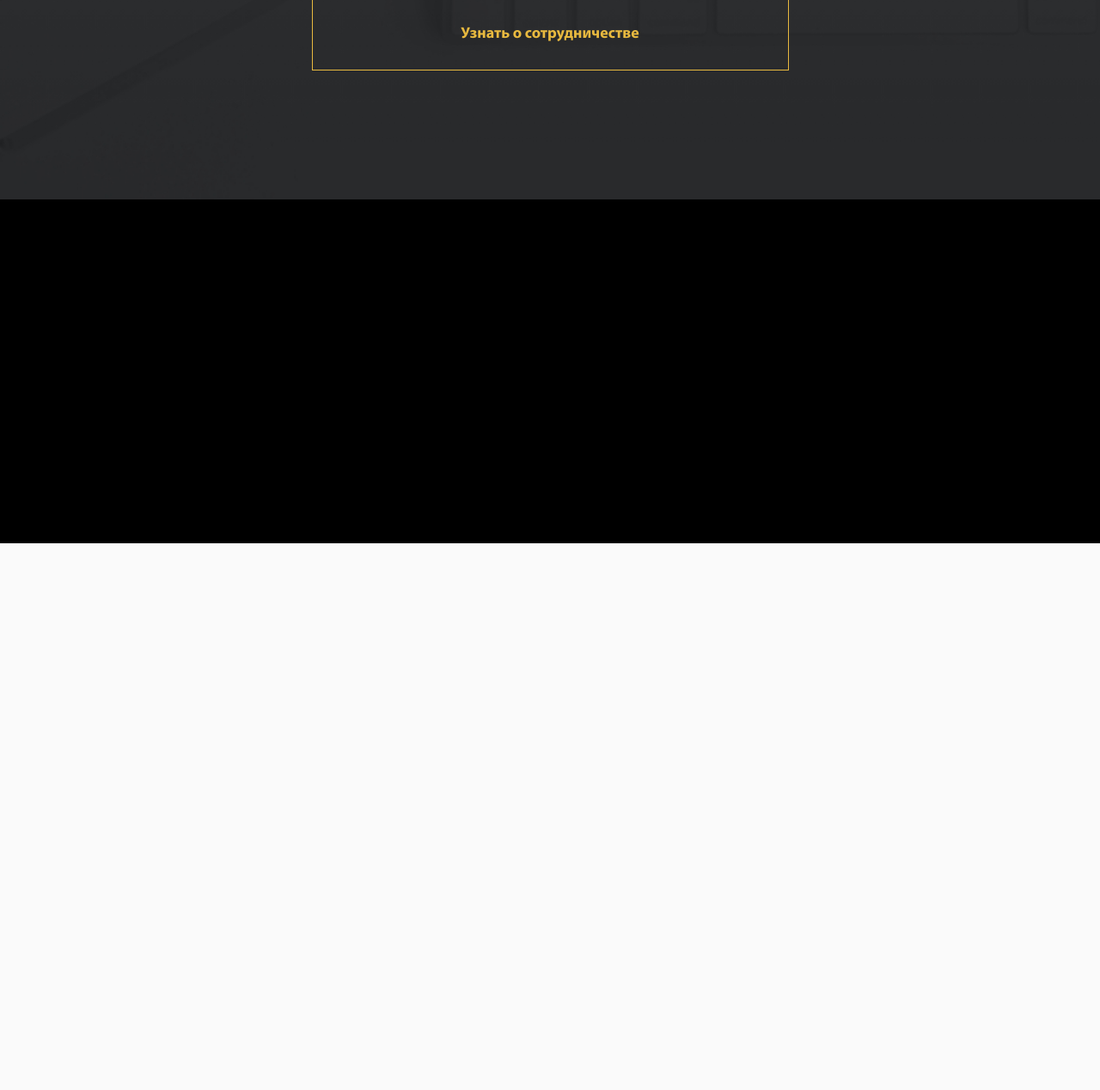
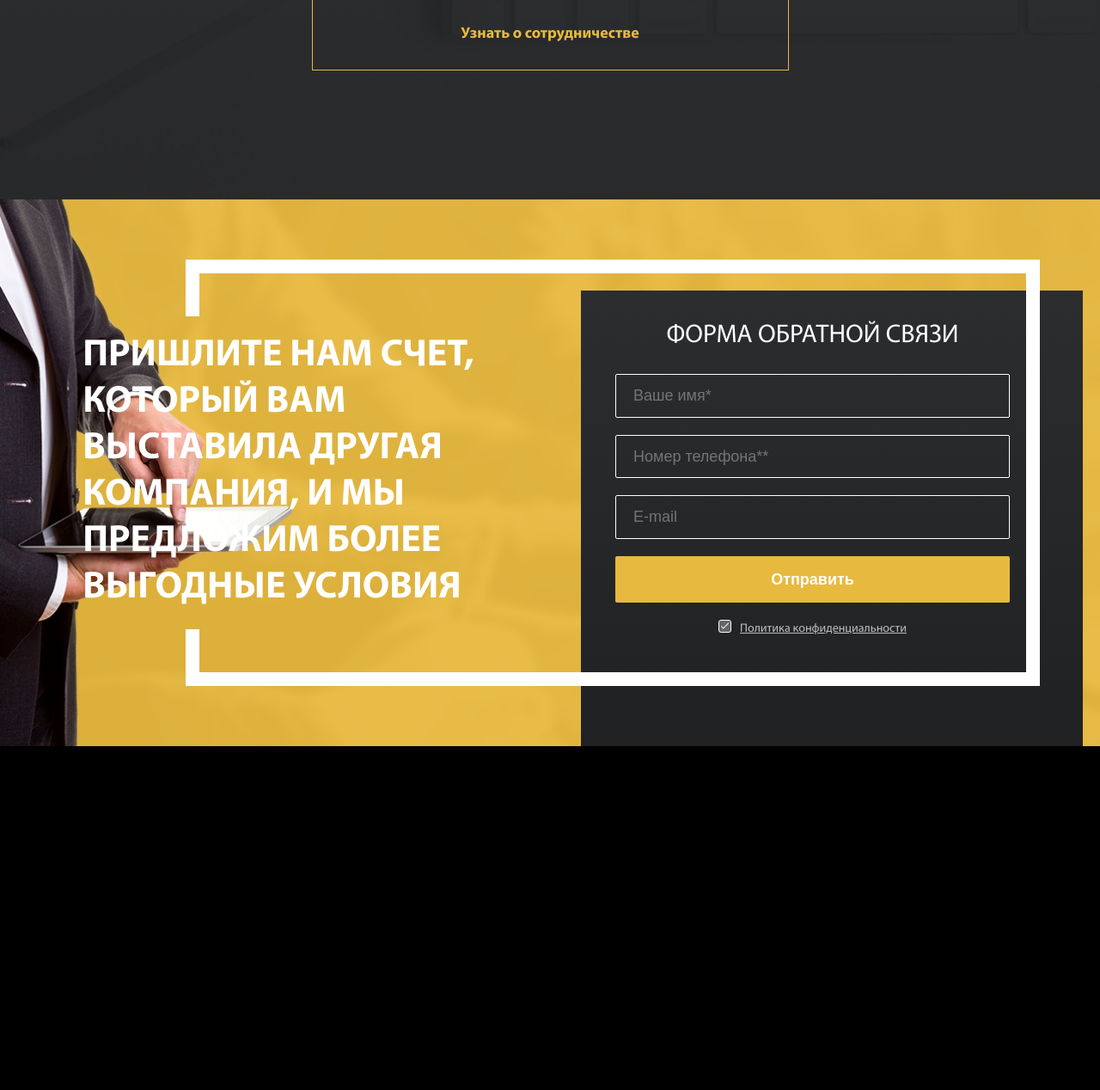
Before and after one commit to Ozimnadius/gk-akademi.io, a PHP site: page / in a window 1280 px wide. Shown: the part 4825-6093 px from the top of the page at 86% size. Before the commit the page ends 5457 px from the top, so only its background shows below. Run offline with PHP 8.4, Linux system fonts and the light colour scheme.

Commit message:
section Feed

```diff
--- a/css/main.css
+++ b/css/main.css
@@ -921,6 +921,207 @@ img {
   line-height: 1.27273;
 }
 
+/*-----------------SECTION-FEED--------------------*/
+.feed {
+  background-image: url(../images/bg/bg-feed.jpg);
+  background-repeat: no-repeat;
+  background-size: cover;
+  background-position: 0 0;
+  padding: 70px 0 0 0;
+}
+
+.feed__title {
+  -webkit-box-sizing: border-box;
+  box-sizing: border-box;
+  margin-left: 15px;
+  margin-right: 15px;
+  word-wrap: break-word;
+  width: calc(87.5% - 30px);
+  margin-left: calc(12.5% + 15px);
+  border: 16px solid #ffffff;
+  border-left: none;
+  margin-bottom: 70px;
+  position: relative;
+  z-index: 20;
+  pointer-events: none;
+}
+
+.feed__title-text {
+  color: #ffffff;
+  line-height: 1.22727;
+  text-transform: uppercase;
+}
+
+.feed__title-text:before {
+  content: '';
+  display: block;
+  height: 50px;
+  width: 16px;
+  background: #ffffff;
+  margin-bottom: 20px;
+}
+
+.feed__title-text:after {
+  content: '';
+  display: block;
+  height: 50px;
+  width: 16px;
+  background: #ffffff;
+  margin-top: 20px;
+}
+
+.feed__title-relative {
+  position: relative;
+  left: -120px;
+}
+
+.feed .container {
+  position: relative;
+}
+
+.feed__form {
+  position: absolute;
+  right: -20px;
+  bottom: 0;
+}
+
+.form {
+  width: 584px;
+  background-image: -webkit-gradient(linear, left bottom, left top, from(#202123), to(#2b2d2f));
+  background-image: -webkit-linear-gradient(bottom, #202123 0%, #2b2d2f 100%);
+  background-image: -o-linear-gradient(bottom, #202123 0%, #2b2d2f 100%);
+  background-image: linear-gradient(to top, #202123 0%, #2b2d2f 100%);
+  padding: 30px 85px 125px 40px;
+}
+
+.form__title {
+  text-align: center;
+  color: #ffffff;
+  font-size: 30px;
+  text-transform: uppercase;
+  margin-bottom: 20px;
+}
+
+.form__fields {
+  margin-bottom: 20px;
+}
+
+.form__field {
+  margin-bottom: 20px;
+}
+
+.form__field:last-child {
+  margin-bottom: 0;
+}
+
+.form__input {
+  width: 100%;
+  border-radius: 2px;
+  border: 1px solid #ffffff;
+  background-color: transparent;
+  padding: 14px 20px;
+  outline: none;
+  color: #ffffff;
+}
+
+.form__submit {
+  margin-bottom: 20px;
+}
+
+.submit {
+  width: 100%;
+  height: 54px;
+  border-radius: 2px;
+  background-color: #e8b93f;
+  border: none;
+  outline: none;
+  color: #ffffff;
+  font-weight: 700;
+  -webkit-transition: .3s;
+  -o-transition: .3s;
+  transition: .3s;
+  cursor: pointer;
+}
+
+.submit:hover {
+  background-color: #ffffff;
+  color: #202123;
+}
+
+.accept {
+  width: 100%;
+  display: -webkit-box;
+  display: -ms-flexbox;
+  display: flex;
+  -webkit-box-pack: center;
+  -ms-flex-pack: center;
+  justify-content: center;
+}
+
+.accept__check {
+  display: none;
+}
+
+.accept__check:checked + .accept__wrapper .accept__fake:after {
+  display: block;
+}
+
+.accept__wrapper {
+  display: -webkit-box;
+  display: -ms-flexbox;
+  display: flex;
+  -webkit-box-align: start;
+  -ms-flex-align: start;
+  align-items: flex-start;
+}
+
+.accept__label {
+  margin-right: 10px;
+}
+
+.accept__fake {
+  width: 15px;
+  height: 15px;
+  border-radius: 3px;
+  border: 1px solid #ffffff;
+  background: rgba(255, 255, 255, 0.3);
+  display: -webkit-box;
+  display: -ms-flexbox;
+  display: flex;
+  -webkit-box-align: center;
+  -ms-flex-align: center;
+  align-items: center;
+  -webkit-box-pack: center;
+  -ms-flex-pack: center;
+  justify-content: center;
+  cursor: pointer;
+}
+
+.accept__fake:after {
+  display: none;
+  content: '';
+  width: 9px;
+  height: 4px;
+  margin-bottom: 4px;
+  border-bottom: 1px solid #ffffff;
+  border-left: 1px solid #ffffff;
+  -webkit-transform: rotate(-45deg);
+  -ms-transform: rotate(-45deg);
+  transform: rotate(-45deg);
+}
+
+.accept__link {
+  opacity: 0.7;
+  color: #ffffff;
+  font-size: 14px;
+  text-decoration: underline;
+}
+
+.disabled {
+  pointer-events: none;
+  opacity: .7;
+}
+
 /*------------------------SECTION-FOOTER---------------------*/
 .footer {
   height: 400px;
--- a/css/main.scss
+++ b/css/main.scss
@@ -37,6 +37,8 @@ $font-size: 18px;
 @import "sections/_advantages";
 /*-----------------SECTION-PERSPECTIVES--------------------*/
 @import "sections/_perspectives";
+/*-----------------SECTION-FEED--------------------*/
+@import "sections/_feed";
 /*------------------------SECTION-FOOTER---------------------*/
 @import "sections/_footer";
 
--- /dev/null
+++ b/css/sections/_feed.scss
@@ -0,0 +1,177 @@
+.feed {
+  background-image: url(../images/bg/bg-feed.jpg);
+  background-repeat: no-repeat;
+  background-size: cover;
+  background-position: 0 0;
+  padding: 70px 0 0 0;
+
+  &__title {
+    @include col;
+    @include size(21);
+    @include offset-left(3);
+    border: 16px solid $bg;
+    border-left: none;
+    margin-bottom: 70px;
+    position: relative;
+    z-index: 20;
+    pointer-events: none;
+
+    &-text {
+      color: $bg;
+      line-height: lh(44px, 54px);
+      text-transform: uppercase;
+
+      &:before {
+        content: '';
+        display: block;
+        height: 50px;
+        width: 16px;
+        background: $bg;
+        margin-bottom: 20px;
+      }
+      &:after {
+        content: '';
+        display: block;
+        height: 50px;
+        width: 16px;
+        background: $bg;
+        margin-top: 20px;
+      }
+    }
+
+    &-relative {
+      position: relative;
+      left: -120px;
+    }
+  }
+
+  .container {
+    position: relative;
+  }
+
+  &__form {
+    position: absolute;
+    right: -20px;
+    bottom: 0;
+  }
+}
+
+.form {
+  width: 584px;
+  background-image: linear-gradient(to top, $text 0%, #2b2d2f 100%);
+  padding: 30px 85px 125px 40px;
+
+  &__title {
+    text-align: center;
+    color: $bg;
+    font-size: 30px;
+    text-transform: uppercase;
+    margin-bottom: 20px;
+  }
+
+  &__fields {
+    margin-bottom: 20px;
+  }
+  &__field {
+    margin-bottom: 20px;
+    &:last-child {
+      margin-bottom: 0;
+    }
+  }
+
+  &__input {
+    width: 100%;
+    border-radius: 2px;
+    border: 1px solid $bg;
+    background-color: transparent;
+    padding: 14px 20px;
+    outline: none;
+    color: $bg;
+  }
+
+  &__submit {
+    margin-bottom: 20px;
+  }
+
+  &__accept {
+
+  }
+
+}
+
+.submit {
+  width: 100%;
+  height: 54px;
+  border-radius: 2px;
+  background-color: $yellow;
+  border: none;
+  outline: none;
+  color: $bg;
+  font-weight: 700;
+  transition: .3s;
+  cursor: pointer;
+
+  &:hover {
+    background-color: $bg;
+    color: $text;
+  }
+}
+
+.accept {
+  width: 100%;
+  display: flex;
+  justify-content: center;
+
+  &__check {
+    display: none;
+
+    &:checked + .accept__wrapper .accept__fake:after {
+      display: block;
+    }
+  }
+
+  &__wrapper {
+    display: flex;
+    align-items: flex-start;
+  }
+
+  &__label {
+    margin-right: 10px;
+  }
+  &__fake {
+    width: 15px;
+    height: 15px;
+    border-radius: 3px;
+    border: 1px solid $bg;
+    background: rgba($bg, .3);
+
+    display: flex;
+    align-items: center;
+    justify-content: center;
+    cursor: pointer;
+
+    &:after {
+      display: none;
+      content: '';
+
+      width: 9px;
+      height: 4px;
+      margin-bottom: 4px;
+      border-bottom: 1px solid $bg;
+      border-left: 1px solid $bg;
+      transform: rotate(-45deg);
+    }
+  }
+
+  &__link {
+    opacity: 0.7;
+    color: $bg;
+    font-size: 14px;
+    text-decoration: underline;
+  }
+}
+
+.disabled {
+  pointer-events: none;
+  opacity: .7;
+}
--- a/index.html
+++ b/index.html
@@ -458,15 +458,18 @@
                                     </div>
                                 </div>
                                 <div class="adv">
-                                   <svg class="adv__svg" xmlns="http://www.w3.org/2000/svg" viewBox="0 0 115.46 103.83">
+                                    <svg class="adv__svg" xmlns="http://www.w3.org/2000/svg"
+                                         viewBox="0 0 115.46 103.83">
                                         <path class="cls-1"
                                               d="M51,94.68l32.73-7.39v3.17L53.86,97.14a4.86,4.86,0,0,1-1.41-1.06C52.1,95.74,51.75,95,51,94.68Z"/>
                                         <path class="cls-1"
                                               d="M7.75,42.59,38,34.85c12,2.11,23.58,4.58,35.55,7,1.41.35,1.76,6.69-.35,9.5L70.05,53.5c1.76,0,3.87.35,5.63.35a12.86,12.86,0,0,1,0,10.21l-7.74,5.28,16.19,4.22v3.17l-48.57,9.5c-2.46,2.82-2.11,8.45.7,11.62l7.39-1.41a10.7,10.7,0,0,0,1.76,2.46L36.62,101c-1.41.35-1.76.35-3.52-.7C22.54,94,12.33,87.29,1.42,81,0,77.79-1,72.51,1.77,69l2.82-1.06-.35,1.76,41.53,8.8c2.46-1.76,2.11-9.5.7-9.86L4.59,60.89V57l3.17.35L7.4,53.85C20.07,57,33.1,60.54,45.77,63.71c1.76-1.06,2.11-6,.35-8.8L7.4,46.46Z"/>
                                         <line class="cls-1" x1="37.32" y1="87.99" x2="82.02" y2="79.19"/>
-                                       <polygon class="cls-1" points="38.02 87.29 82.02 78.49 82.02 78.49 82.02 79.55 38.02 88.34 38.02 87.29"/>
+                                        <polygon class="cls-1"
+                                                 points="38.02 87.29 82.02 78.49 82.02 78.49 82.02 79.55 38.02 88.34 38.02 87.29"/>
                                         <line class="cls-1" x1="37.67" y1="90.1" x2="82.02" y2="81.31"/>
-                                       <polygon class="cls-1" points="38.02 89.4 82.02 80.95 82.02 82.01 38.02 90.46 38.02 89.4"/>
+                                        <polygon class="cls-1"
+                                                 points="38.02 89.4 82.02 80.95 82.02 82.01 38.02 90.46 38.02 89.4"/>
                                         <line class="cls-1" x1="37.67" y1="92.57" x2="82.37" y2="83.77"/>
                                         <path class="cls-1"
                                               d="M38,91.86l44-8.8v1.41L48.58,90.81a11.37,11.37,0,0,0,3.52,6,15.16,15.16,0,0,0,3.52,2.46,20.07,20.07,0,0,1-4.58.35c-.7,1.76-1.76,2.82-2.46,4.22,0,0-.35-1.41-.7-3.17-1.06-1.41-3.17-3.52-3.87-5.28A21.87,21.87,0,0,1,43,91.86L38,92.92Z"/>
@@ -479,7 +482,8 @@
                                               d="M113.7,36.25l-.35,1.06,1.06.35v-.35c0-.35.35-.35.7-.35h0l.35.35L113.7,52.8a.34.34,0,0,1-.35.35h0c-.35,0-.35,0-.35-.35l1.41-13.37h-1.06L111.94,52.8l-4.22-.35,1.76-16.89a1.61,1.61,0,0,1,1.76-1.41V33.09a.76.76,0,0,1,.7-.7h0c.35.35.7.35.35.7v1.06A2.38,2.38,0,0,1,113.7,36.25Z"/>
                                         <path class="cls-1"
                                               d="M89.06,39.77l1.41,15.49c-.35,0-.7-.35-1.06-.35.7,12,1.41,23.93,1.76,35.55a49.85,49.85,0,0,0,20.41,0c.7-11.62,1.06-23.58,1.76-35.55-.7,0-1.06.35-1.76.35l.35-1.76-4.22-.35-.35,3.17H106V0H96.8V56.67c-.7,0-1.06-.35-1.76-.35L93.28,39.42Zm12-38h3.87v.7H101Zm1.76,2.82h2.11V5.63h-2.11Zm0,3.52h2.11v.7h-2.11Zm0,3.17h2.11V12h-2.11Zm0,3.17h2.11v.7h-2.11ZM101,17.6h3.87v.7H101Zm1.76,3.17h2.11v1.06h-2.11Zm0,3.17h2.11V25h-2.11Zm0,3.52h2.11v.7h-2.11Zm0,3.17h2.11v.7h-2.11ZM101,33.79h3.87v.7H101ZM102.79,37h2.11v.7h-2.11Zm0,3.17h2.11v1.06h-2.11Zm0,3.52h2.11v.7h-2.11Zm0,3.17h2.11v.7h-2.11ZM101,50h3.87v.7H101Zm1.76,3.17h2.11v.7h-2.11Z"/>
-                                       <path class="cls-1" d="M88.71,36.61l.35,2.46,4.22-.7-.35-2.11C92.58,34.49,88.71,34.85,88.71,36.61Z"/>
+                                        <path class="cls-1"
+                                              d="M88.71,36.61l.35,2.46,4.22-.7-.35-2.11C92.58,34.49,88.71,34.85,88.71,36.61Z"/>
                                     </svg>
                                     <div class="adv__title">
                                         Большой выбор
@@ -519,7 +523,8 @@
                                 <div class="per">
 
                                     <div class="per__img">
-                                        <svg class="per__svg" xmlns="http://www.w3.org/2000/svg" viewBox="0 0 51.2 68.59">
+                                        <svg class="per__svg" xmlns="http://www.w3.org/2000/svg"
+                                             viewBox="0 0 51.2 68.59">
                                             <path d="M39.71,26.11H11.49A11.49,11.49,0,0,0,0,37.59V56A12.63,12.63,0,0,0,12.63,68.59H38.56A12.63,12.63,0,0,0,51.2,56V37.59A11.49,11.49,0,0,0,39.71,26.11Zm5.47,30.43a6.7,6.7,0,0,1-6.7,6.7H12.72A6.7,6.7,0,0,1,6,56.53V38.16a6.7,6.7,0,0,1,6.7-6.7H38.47a6.7,6.7,0,0,1,6.7,6.7Z"/>
                                             <path d="M11.49,24.06h3.86V17.31a10.26,10.26,0,1,1,20.51,0v6.74h3.86a13.52,13.52,0,0,1,3.2.39V17.31a17.31,17.31,0,0,0-34.62,0v7.13A13.52,13.52,0,0,1,11.49,24.06Z"/>
                                             <path d="M36.75,33.58H14.45a5.81,5.81,0,0,0-5.81,5.81V55.3a5.81,5.81,0,0,0,5.81,5.81h22.3a5.81,5.81,0,0,0,5.81-5.81V39.39A5.81,5.81,0,0,0,36.75,33.58ZM31.46,54.11a4.83,4.83,0,0,1-1.62,1.73,7,7,0,0,1-2.38,1c-.28.06-.56.11-.84.15v1.4h-2V57.08a15.91,15.91,0,0,1-2.94-.26,10.19,10.19,0,0,1-1.47-.39,1.41,1.41,0,0,1-1-1.33V53.23a.72.72,0,0,1,1.09-.62,7.84,7.84,0,0,0,1.39.66,8,8,0,0,0,2.7.48h.18a5.72,5.72,0,0,0,1.22-.14,3.58,3.58,0,0,0,.81-.29l.19-.11a1.74,1.74,0,0,0,.6-.6,1.5,1.5,0,0,0,.2-.75,1.63,1.63,0,0,0-.32-1,3.19,3.19,0,0,0-.67-.66l-.19-.14a9,9,0,0,0-1.29-.71l-.54-.24-1.07-.45a8.24,8.24,0,0,1-3.29-2.24,4.9,4.9,0,0,1-1.08-3.2,5.12,5.12,0,0,1,.59-2.53,5,5,0,0,1,1.61-1.74,7.23,7.23,0,0,1,2.36-1q.44-.1.89-.17V36.35h2v1.26a17.1,17.1,0,0,1,2.52.18c.35.06.7.12,1,.21a1.41,1.41,0,0,1,1.07,1.37V41a.73.73,0,0,1-1,.67A8.11,8.11,0,0,0,29,41.27,8.89,8.89,0,0,0,27.87,41a8.42,8.42,0,0,0-1.11-.08h-.15a5.51,5.51,0,0,0-1.16.14,3.46,3.46,0,0,0-.87.32l-.13.07a1.92,1.92,0,0,0-.63.6,1.41,1.41,0,0,0-.22.78,1.49,1.49,0,0,0,.25.85,2.88,2.88,0,0,0,.71.71l0,0a7.62,7.62,0,0,0,1.09.64l.94.43.55.23a16.45,16.45,0,0,1,2,1,7.26,7.26,0,0,1,1.54,1.2,4.7,4.7,0,0,1,1,1.53,5.4,5.4,0,0,1,.34,2A5.32,5.32,0,0,1,31.46,54.11Z"/>
@@ -534,7 +539,8 @@
                                 <div class="per">
 
                                     <div class="per__img">
-                                        <svg class="per__svg" xmlns="http://www.w3.org/2000/svg" viewBox="0 0 117.87 59.1">
+                                        <svg class="per__svg" xmlns="http://www.w3.org/2000/svg"
+                                             viewBox="0 0 117.87 59.1">
                                             <path class="cls-2"
                                                   d="M66.76,34.79c-1.27.11-2.25.39-2.59,1l1.51-3.15a9.73,9.73,0,0,1-14.46-.14l2,4.57.12.27a1.43,1.43,0,0,0-.4-.39,3.52,3.52,0,0,0-.89-.43,15.17,15.17,0,0,0-3.48-.63c.89,1.65,3.1,3,6,3.63l3.94,6.4,3.94-6.4c.32-.07.64-.16.95-.25l.16,0c.3-.09.59-.19.86-.3l.12,0a11,11,0,0,0,1.59-.78l.08,0c.24-.15.46-.3.68-.46l0,0A6.1,6.1,0,0,0,68,36.46l0,0a4.56,4.56,0,0,0,.38-.58,3.5,3.5,0,0,0,.39-1.09A18.32,18.32,0,0,0,66.76,34.79Z"/>
                                             <path class="cls-2"
@@ -569,7 +575,8 @@
                                 <div class="per">
 
                                     <div class="per__img">
-                                        <svg class="per__svg" xmlns="http://www.w3.org/2000/svg" viewBox="0 0 58.2 54.1">
+                                        <svg class="per__svg" xmlns="http://www.w3.org/2000/svg"
+                                             viewBox="0 0 58.2 54.1">
                                             <path class="cls-1"
                                                   d="M51.3,0H6.7A6.51,6.51,0,0,0,0,6.4V43a6.61,6.61,0,0,0,4.7,6.1v2.6a2.43,2.43,0,0,0,2.4,2.4h5.1a2.43,2.43,0,0,0,2.4-2.4V49.3H43.5v2.4a2.43,2.43,0,0,0,2.4,2.4H51a2.43,2.43,0,0,0,2.4-2.4V49a6.4,6.4,0,0,0,4.8-6.1V6.4A6.82,6.82,0,0,0,51.3,0ZM5.6,10.4a5.59,5.59,0,0,1,5.6-5.6H46.7a5.59,5.59,0,0,1,5.6,5.6v2.1H49.2v-.2a4.91,4.91,0,0,0-4.9-4.9H13.5a4.91,4.91,0,0,0-4.9,4.9V37a4.91,4.91,0,0,0,4.9,4.9H44.3A4.91,4.91,0,0,0,49.2,37v-.4h3.1v2.3a5.59,5.59,0,0,1-5.6,5.6H11.3a5.59,5.59,0,0,1-5.6-5.6V10.4ZM52.4,28.1H49.3v-7h3.1ZM35.7,20A4,4,0,1,1,41,23.8v8.1a1.4,1.4,0,0,1-2.8,0V23.7A3.92,3.92,0,0,1,35.7,20Zm-6.1,4.7a7.8,7.8,0,1,1-7.8-7.8A7.81,7.81,0,0,1,29.6,24.7Z"/>
                                             <path class="cls-1"
@@ -584,7 +591,8 @@
                                 <div class="per">
 
                                     <div class="per__img">
-                                        <svg class="per__svg" xmlns="http://www.w3.org/2000/svg" viewBox="0 0 82.73 62.05">
+                                        <svg class="per__svg" xmlns="http://www.w3.org/2000/svg"
+                                             viewBox="0 0 82.73 62.05">
                                             <path class="cls-1"
                                                   d="M57.91,30.61V7.45H24.82V30.61ZM27.3,9.1H38.05v5H27.3Zm9.1,4.14h.83V9.93H36.4ZM9.1,44.67h.83V41.36H9.1Zm-1.65,0h.83V41.36H7.45ZM60.39,0H22.34V6.62H60.39ZM28.13,13.24H29V9.93h-.83Zm1.65,0h.83V9.93h-.83Zm-19,31.44h.83V41.36h-.83ZM33.09,13.24h.83V9.93h-.83Zm1.65,0h.83V9.93h-.83Zm-3.31,0h.83V9.93h-.83ZM5.79,44.67h.83V41.36H5.79Zm51.29,0h.83V41.36h-.83Zm-3.31,0h.83V41.36h-.83Zm1.65,0h.83V41.36h-.83ZM47.15,62H80.25V38.88H47.15Zm2.48-21.51H60.39v5H49.64Zm-5-9.1v6.62H82.73V31.44ZM12.41,44.67h.83V41.36h-.83ZM2.48,62H35.57V38.88H2.48ZM5,40.54H15.72v5H5Zm47.15,4.14h.83V41.36h-.83Zm-1.65,0h.83V41.36h-.83ZM0,38.05H38.05V31.44H0Zm14.06,6.62h.83V41.36h-.83Zm44.67,0h.83V41.36h-.83Z"/>
                                         </svg>
@@ -607,6 +615,66 @@
                 </div>
             </section>
             <!-- END perspectives -->
+
+            <!-- feed -->
+            <section class="feed">
+                <div class="container">
+                    <div class="row">
+                        <div class="feed__title">
+                            <div class="feed__title-text">
+                                <h3 class="feed__title-relative">
+                                    пришлите нам счет, <br>
+                                    который вам <br>
+                                    выставила другая <br>
+                                    компания, и мы <br>
+                                    предложим более <br>
+                                    выгодные условия
+                                </h3>
+                            </div>
+                        </div>
+
+                        <form action="" method="post" class="feed__form form">
+                            <div class="feed__form-title form__title">
+                                Форма обратной связи
+                            </div>
+                            <div class="form__fields">
+                                <div class="form__field">
+                                    <input type="text" name="name" class="form__input" required placeholder="Ваше имя*">
+                                </div>
+                                <div class="form__field">
+                                    <input type="tel" name="tel" class="form__input" required
+                                           placeholder="Номер телефона**">
+                                </div>
+                                <div class="form__field">
+                                    <input type="email" name="email" class="form__input" placeholder="E-mail">
+                                </div>
+                            </div>
+
+                            <div class="form__submit">
+                                <input type="submit" class="submit" value="Отправить">
+                            </div>
+
+                            <div class="form__accept">
+                                <div class="accept">
+                                    <input type="checkbox" id="feed" name="feedAccept "
+                                           class="accept__check" checked>
+                                    <div class="accept__wrapper">
+                                        <label for="feed" class="accept__label">
+                                            <span class="accept__fake"></span>
+                                        </label>
+                                        <a href="" class="accept__link">
+                                            Политика конфиденциальности
+                                        </a>
+                                    </div>
+                                </div>
+                            </div>
+
+
+                        </form>
+                    </div>
+                </div>
+            </section>
+            <!-- END feed -->
 
         </main>
     </div>
```
Also changed, not shown: css/layout/_common.scss (line endings or trailing spaces), images/bg/bg-feed.jpg (added), 1 other file. Lines whose indentation alone changed are shown as unchanged.
